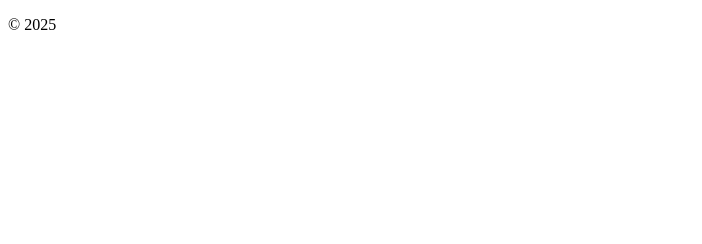
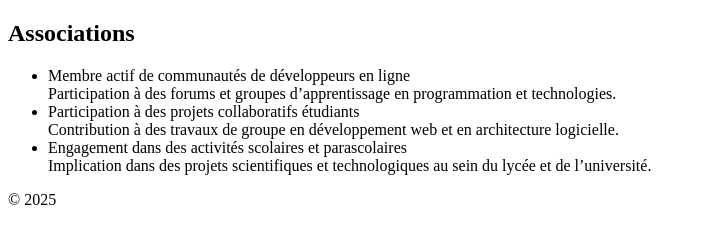
Before and after one commit to sira71234/mon_cv, a plain HTML site: page index.html in a window 1280 px wide. Shown: the whole page, without its empty margins (0-702 px from the left). Drawn offline with Linux system fonts and the light colour scheme.

Commit message:
mise en place de la section associations

```diff
--- a/index.html
+++ b/index.html
@@ -11,7 +11,14 @@
 
     </header>
 
-
+    <section>
+        <h2>Associations</h2>
+        <ul>
+            <li>Membre actif de communautés de développeurs en ligne <br>Participation à des forums et groupes d’apprentissage en programmation et technologies.</li>
+            <li>Participation à des projets collaboratifs étudiants <br>Contribution à des travaux de groupe en développement web et en architecture logicielle.</li>
+            <li>Engagement dans des activités scolaires et parascolaires <br>Implication dans des projets scientifiques et technologiques au sein du lycée et de l’université.</li>
+        </ul>
+    </section>
 
     <footer>
         <p>© 2025</p>
```
